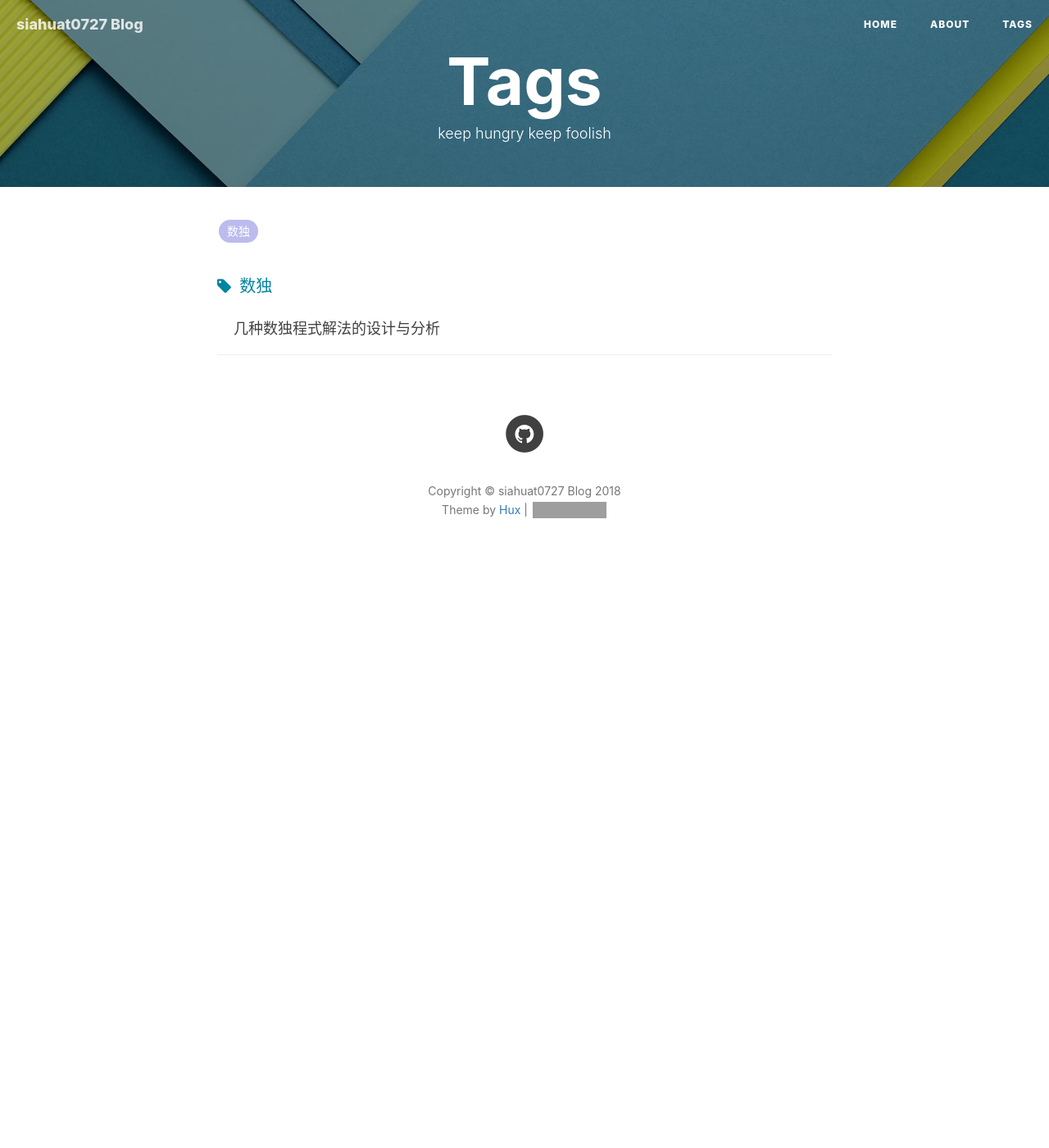
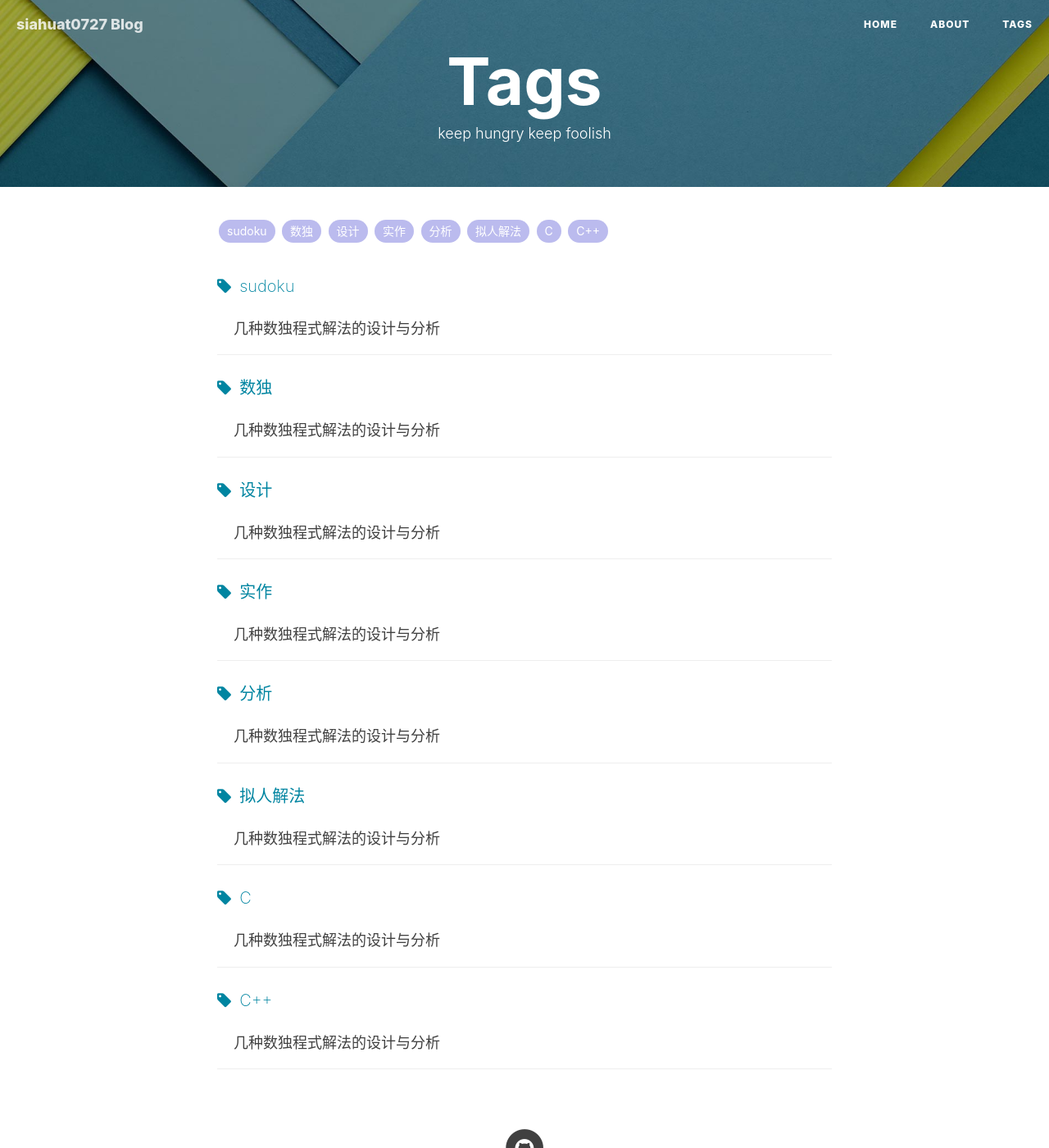
Before and after one commit to siahuat0727/siahuat0727.github.io, a Jekyll site: the page built from tags.html, in a window 1280 px wide and 1400 px high. Shown: the whole window at 82% size. Built offline with Jekyll 4.4.1, drawn with Linux system fonts in a browser that asks for light colours; nearby versions of some CDN libraries; comment, search, counter and statistics services are not loaded; grey boxes are pictures that could not be loaded.

Commit message:
local diff from github(fence-code-block with #define diff newline)

````diff
--- a/_posts/2018-06-19-sudoku.markdown
+++ b/_posts/2018-06-19-sudoku.markdown
@@ -3,8 +3,17 @@ layout: post
 title : "几种数独程式解法的设计与分析"
 author: "siahuat0727"
 tags:
+    - sudoku
     - 数独
+    - 设计
+    - 实作
+    - 分析
+    - 拟人解法
+    - C
+    - C++
 ---
+
+
 
 ## 前言
 
@@ -15,16 +24,18 @@ tags:
 
 这大概是最常见的解法，[bactracking](https://en.wikipedia.org/wiki/Backtracking)的精神就不在此赘述，大概就是按照一定的顺序进行[试错](https://zh.wikipedia.org/wiki/%E8%AF%95%E9%94%99)([trial and error](https://en.wikipedia.org/wiki/Trial_and_error))，若某一步走不下去了便返回上一步继续之前的试错。
 
-以下为使用此法解数独的过程：
+以下为使用此法解数独的过程： [gif 来源](https://en.wikipedia.org/wiki/Backtracking#/media/File:Sudoku_solved_by_bactracking.gif)
 
-[gif 来源点击这里](https://en.wikipedia.org/wiki/Backtracking#/media/File:Sudoku_solved_by_bactracking.gif)
+![](/img/in-post/sudoku/backtracking_sudoku.gif)
 
-```c
+
+
+```c?line_numbers=true
 #define N 9
-
 int ans_count;
 int sudoku[N][N];
 ```
+
 *`sudoku[N][N]`储存 9x9 格的数字，０表示空白。*
 ```c
 void next_bt(int r, int c)
@@ -204,7 +215,7 @@ typedef struct _Sudoku{
 } Sudoku;
 ```
 主体
-```c
+```c++
 void sudoku_solve(Sudoku *thiz)
 {
     int num_filled, num_unsolved;
@@ -258,7 +269,7 @@ void sudoku_solve(Sudoku *thiz)
 
 其中
 
-```c++
+```c
 #define FOR_N(i) for (int i = 0; i < N; ++i)
 #define FOR_FOR_EACH_EMPTY_CELL(r, c, s) FOR_N(r) FOR_N(c) if(s->grid[r][c] == 0)
 #define FOR_EACH_NUM(n) for (int n = 1; n <= N; ++n)
````
